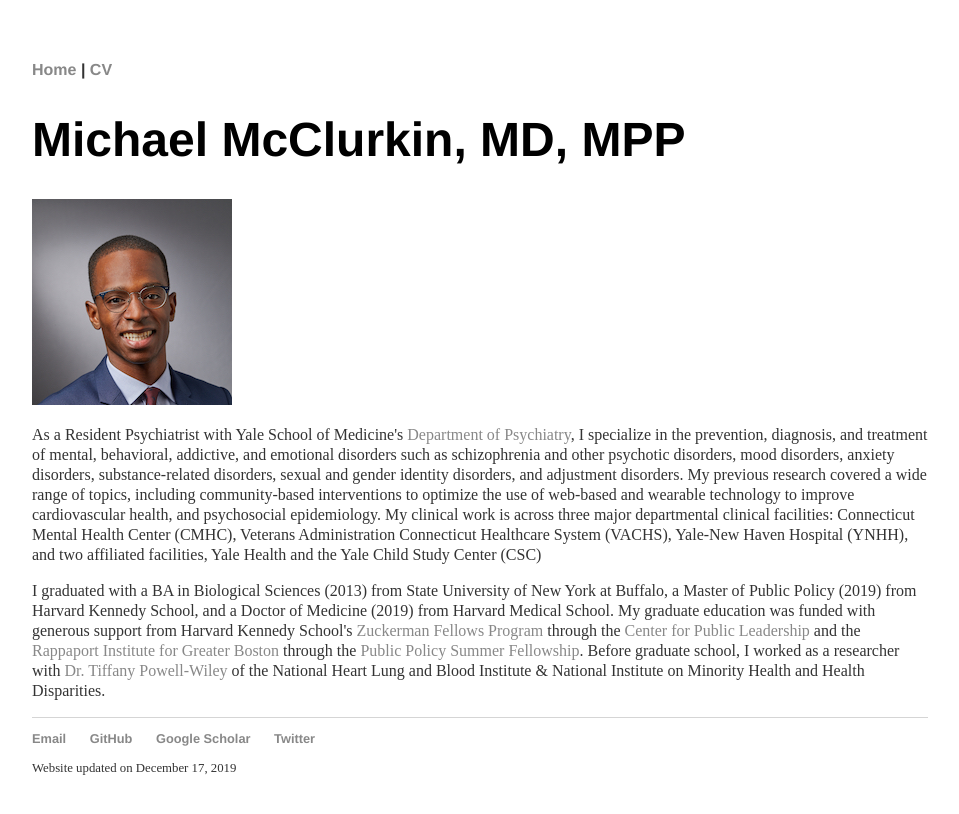
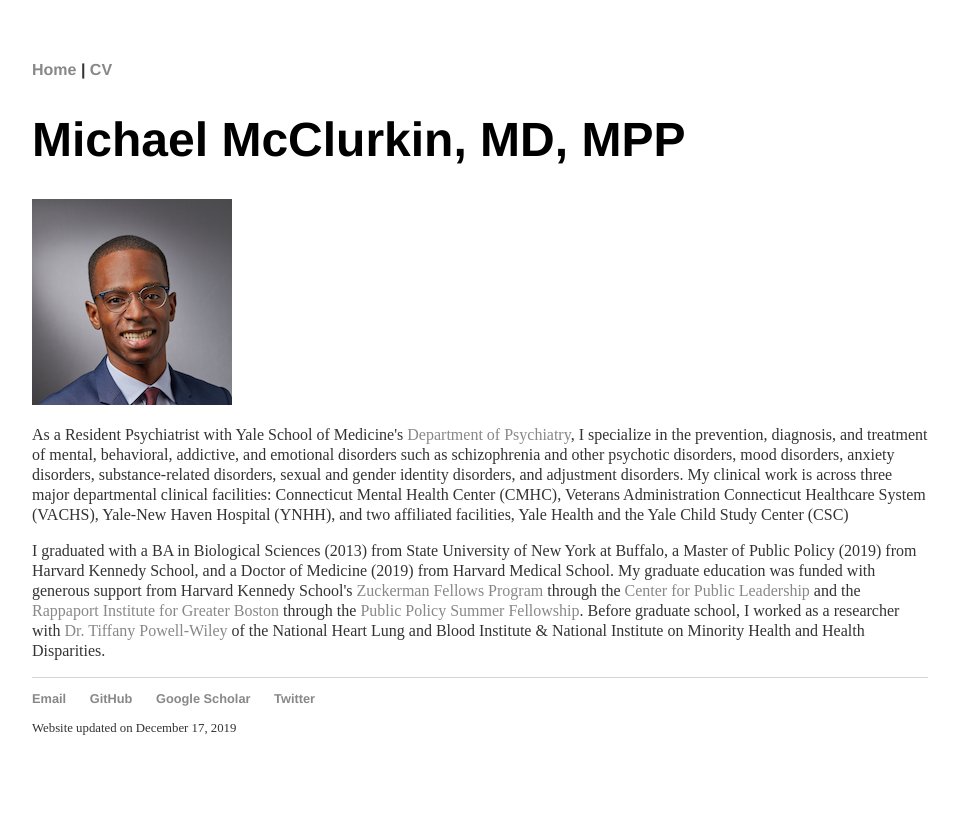
Before and after one commit to michaelmcclurkin/michaelmcclurkin.github.io, a Jekyll site: the page index.html, which Jekyll copies as it is, in a window 1280 px wide. Shown: the top 814 px of the page, without its empty margins (160-1119 px from the left). Built offline with Jekyll 4.4.1, drawn with Linux system fonts in a browser that asks for light colours.

Commit message:
Update index.html

```diff
--- a/index.html
+++ b/index.html
@@ -78,7 +78,7 @@
 
 			<img src="documents/photo.JPEG" alt="Michael McClurkin, MD, MPP" style="width:200px;height:206px;">
 
-			<p>As a Resident Psychiatrist with Yale School of Medicine's <a href="https://medicine.yale.edu/psychiatry/">Department of Psychiatry</a>, I specialize in the prevention, diagnosis, and treatment of mental, behavioral, addictive, and emotional disorders such as schizophrenia and other psychotic disorders, mood disorders, anxiety disorders, substance-related disorders, sexual and gender identity disorders, and adjustment disorders. My previous research covered a wide range of topics, including community-based interventions to optimize the use of web-based and wearable technology to improve cardiovascular health, and psychosocial epidemiology. My clinical work is across three major departmental clinical facilities: Connecticut Mental Health Center (CMHC), Veterans Administration Connecticut Healthcare System (VACHS), Yale-New Haven Hospital (YNHH), and two affiliated facilities, Yale Health and the Yale Child Study Center (CSC)</p>
+			<p>As a Resident Psychiatrist with Yale School of Medicine's <a href="https://medicine.yale.edu/psychiatry/">Department of Psychiatry</a>, I specialize in the prevention, diagnosis, and treatment of mental, behavioral, addictive, and emotional disorders such as schizophrenia and other psychotic disorders, mood disorders, anxiety disorders, substance-related disorders, sexual and gender identity disorders, and adjustment disorders. My clinical work is across three major departmental clinical facilities: Connecticut Mental Health Center (CMHC), Veterans Administration Connecticut Healthcare System (VACHS), Yale-New Haven Hospital (YNHH), and two affiliated facilities, Yale Health and the Yale Child Study Center (CSC)</p>
 			<p>I graduated with a BA in Biological Sciences (2013) from State University of New York at Buffalo, a Master of Public Policy (2019) from Harvard Kennedy School, and a Doctor of Medicine (2019) from Harvard Medical School. My graduate education was funded with generous support from Harvard Kennedy School's <a href="https://cpl.hks.harvard.edu/zuckerman-fellowship/">Zuckerman Fellows Program</a> through the <a href="https://cpl.hks.harvard.edu/home/">Center for Public Leadership</a> and the <a href="https://www.hks.harvard.edu/centers/taubman/programs-research/rappaport/">Rappaport Institute for Greater Boston</a> through the <a href="https://www.hks.harvard.edu/centers/taubman/programs-research/rappaport/student-opportunities/public-policy-summer-fellowship/">Public Policy Summer Fellowship</a>. Before graduate school, I worked as a researcher with <a href="https://www.nhlbi.nih.gov/science/social-determinants-obesity-and-cardiovascular-risk/">Dr. Tiffany Powell-Wiley</a> of the National Heart Lung and Blood Institute & National Institute on Minority Health and Health Disparities. </p>
 </div>
 
```
